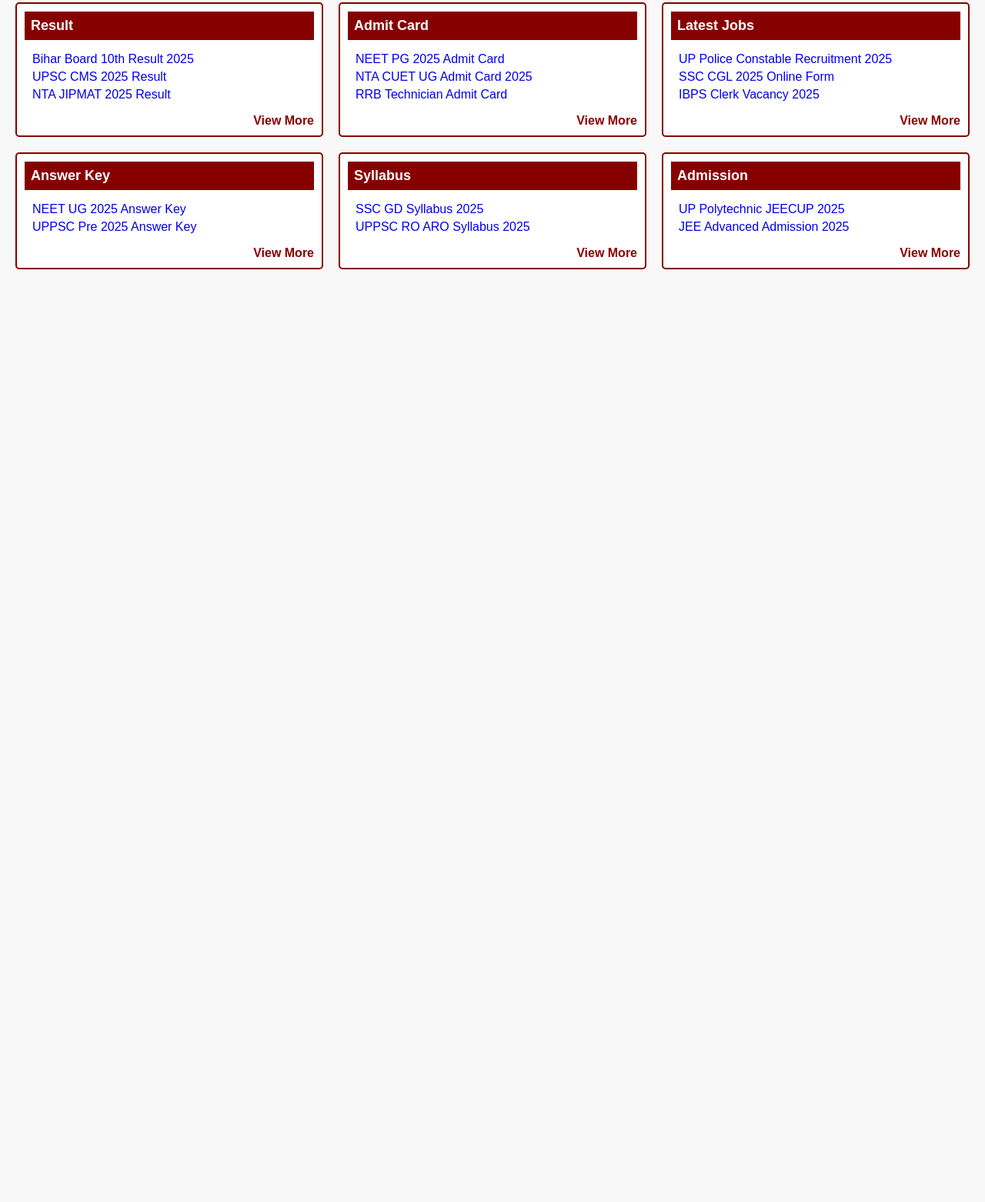
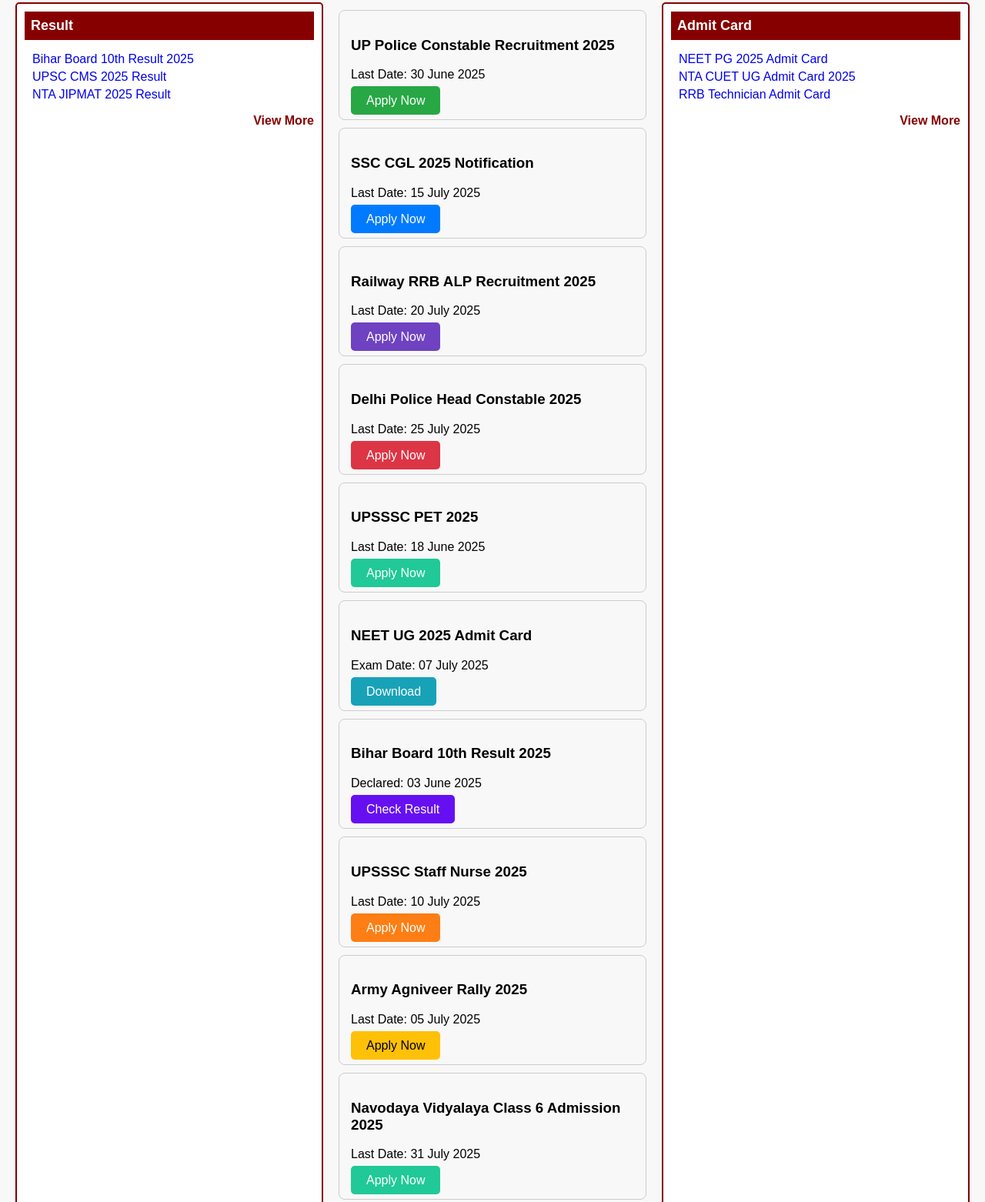
Before and after one commit to ujjawal-dwivedi/ujjawal-jobs-portal, a plain HTML site: page index.html in a window 1280 px wide. Shown: the part 75-1637 px from the top of the page at 77% size. Before the commit the page ends 800 px from the top, so only its background shows below. Drawn offline with Linux system fonts and the light colour scheme.

Commit message:
Update index.html

```diff
--- a/index.html
+++ b/index.html
@@ -83,6 +83,93 @@
       </ul>
       <div class="view-more"><a href="#">View More</a></div>
     </div>
+    <div style="max-width: 800px; margin: auto; font-family: Arial, sans-serif;">
+
+  <!-- JOB 1 -->
+  <div style="border:1px solid #ccc; padding:15px; margin:10px 0; border-radius:8px;">
+    <h3>UP Police Constable Recruitment 2025</h3>
+    <p>Last Date: 30 June 2025</p>
+    <a href="https://www.sarkariresult.com/2025/up-police-constable-2025/" target="_blank" style="background:#28a745; color:white; padding:10px 20px; border-radius:5px; text-decoration:none;">Apply Now</a>
+  </div>
+
+  <!-- JOB 2 -->
+  <div style="border:1px solid #ccc; padding:15px; margin:10px 0; border-radius:8px;">
+    <h3>SSC CGL 2025 Notification</h3>
+    <p>Last Date: 15 July 2025</p>
+    <a href="https://www.sarkariresult.com/2025/ssc-cgl-2025/" target="_blank" style="background:#007bff; color:white; padding:10px 20px; border-radius:5px; text-decoration:none;">Apply Now</a>
+  </div>
+
+  <!-- JOB 3 -->
+  <div style="border:1px solid #ccc; padding:15px; margin:10px 0; border-radius:8px;">
+    <h3>Railway RRB ALP Recruitment 2025</h3>
+    <p>Last Date: 20 July 2025</p>
+    <a href="https://www.sarkariresult.com/2025/rrb-alp-2025/" target="_blank" style="background:#6f42c1; color:white; padding:10px 20px; border-radius:5px; text-decoration:none;">Apply Now</a>
+  </div>
+
+  <!-- JOB 4 -->
+  <div style="border:1px solid #ccc; padding:15px; margin:10px 0; border-radius:8px;">
+    <h3>Delhi Police Head Constable 2025</h3>
+    <p>Last Date: 25 July 2025</p>
+    <a href="https://www.sarkariresult.com/2025/delhi-police-hc-2025/" target="_blank" style="background:#dc3545; color:white; padding:10px 20px; border-radius:5px; text-decoration:none;">Apply Now</a>
+  </div>
+
+  <!-- JOB 5 -->
+  <div style="border:1px solid #ccc; padding:15px; margin:10px 0; border-radius:8px;">
+    <h3>UPSSSC PET 2025</h3>
+    <p>Last Date: 18 June 2025</p>
+    <a href="https://www.sarkariresult.com/2025/upsssc-pet-2025/" target="_blank" style="background:#20c997; color:white; padding:10px 20px; border-radius:5px; text-decoration:none;">Apply Now</a>
+  </div>
+
+  <!-- JOB 6 -->
+  <div style="border:1px solid #ccc; padding:15px; margin:10px 0; border-radius:8px;">
+    <h3>NEET UG 2025 Admit Card</h3>
+    <p>Exam Date: 07 July 2025</p>
+    <a href="https://www.sarkariresult.com/2025/neet-ug-2025/" target="_blank" style="background:#17a2b8; color:white; padding:10px 20px; border-radius:5px; text-decoration:none;">Download</a>
+  </div>
+
+  <!-- JOB 7 -->
+  <div style="border:1px solid #ccc; padding:15px; margin:10px 0; border-radius:8px;">
+    <h3>Bihar Board 10th Result 2025</h3>
+    <p>Declared: 03 June 2025</p>
+    <a href="https://www.sarkariresult.com/bihar/bihar-board-10th-result/" target="_blank" style="background:#6610f2; color:white; padding:10px 20px; border-radius:5px; text-decoration:none;">Check Result</a>
+  </div>
+
+  <!-- JOB 8 -->
+  <div style="border:1px solid #ccc; padding:15px; margin:10px 0; border-radius:8px;">
+    <h3>UPSSSC Staff Nurse 2025</h3>
+    <p>Last Date: 10 July 2025</p>
+    <a href="https://www.sarkariresult.com/2025/upsssc-staff-nurse-0601/" target="_blank" style="background:#fd7e14; color:white; padding:10px 20px; border-radius:5px; text-decoration:none;">Apply Now</a>
+  </div>
+
+  <!-- JOB 9 -->
+  <div style="border:1px solid #ccc; padding:15px; margin:10px 0; border-radius:8px;">
+    <h3>Army Agniveer Rally 2025</h3>
+    <p>Last Date: 05 July 2025</p>
+    <a href="https://www.sarkariresult.com/2025/army-agniveer-2025/" target="_blank" style="background:#ffc107; color:black; padding:10px 20px; border-radius:5px; text-decoration:none;">Apply Now</a>
+  </div>
+
+  <!-- JOB 10 -->
+  <div style="border:1px solid #ccc; padding:15px; margin:10px 0; border-radius:8px;">
+    <h3>Navodaya Vidyalaya Class 6 Admission 2025</h3>
+    <p>Last Date: 31 July 2025</p>
+    <a href="https://www.sarkariresult.com/2025/navodaya-class6-admission/" target="_blank" style="background:#20c997; color:white; padding:10px 20px; border-radius:5px; text-decoration:none;">Apply Now</a>
+  </div>
+
+  <!-- JOB 11 -->
+  <div style="border:1px solid #ccc; padding:15px; margin:10px 0; border-radius:8px;">
+    <h3>SSC CHSL 2025</h3>
+    <p>Last Date: 10 August 2025</p>
+    <a href="https://www.sarkariresult.com/2025/ssc-chsl-2025/" target="_blank" style="background:#17a2b8; color:white; padding:10px 20px; border-radius:5px; text-decoration:none;">Apply Now</a>
+  </div>
+
+  <!-- JOB 12 -->
+  <div style="border:1px solid #ccc; padding:15px; margin:10px 0; border-radius:8px;">
+    <h3>CTET July 2025 Online Form</h3>
+    <p>Last Date: 28 June 2025</p>
+    <a href="https://www.sarkariresult.com/2025/ctet-july-2025/" target="_blank" style="background:#343a40; color:white; padding:10px 20px; border-radius:5px; text-decoration:none;">Apply Now</a>
+  </div>
+
+    </div>
 
     <div class="box">
       <h2>Admit Card</h2>
```
